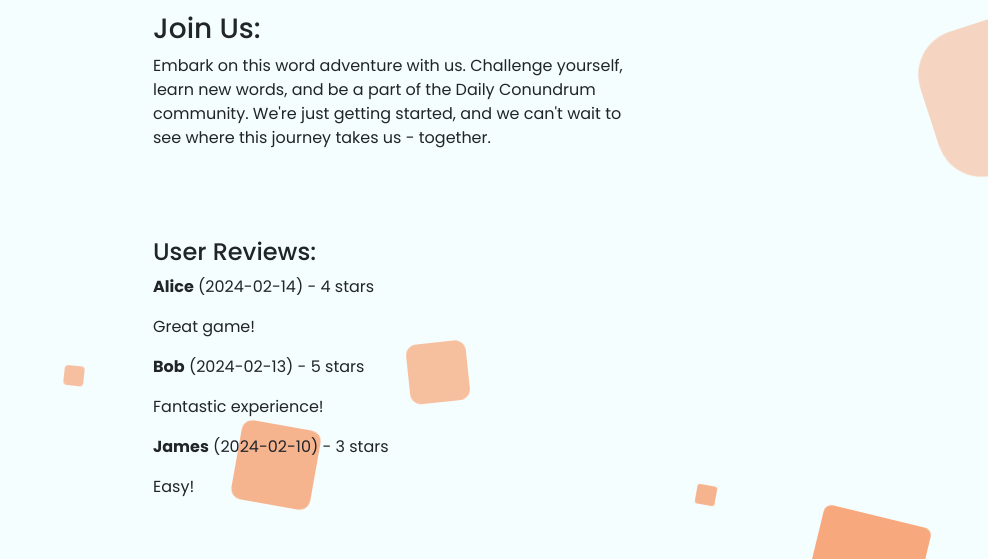
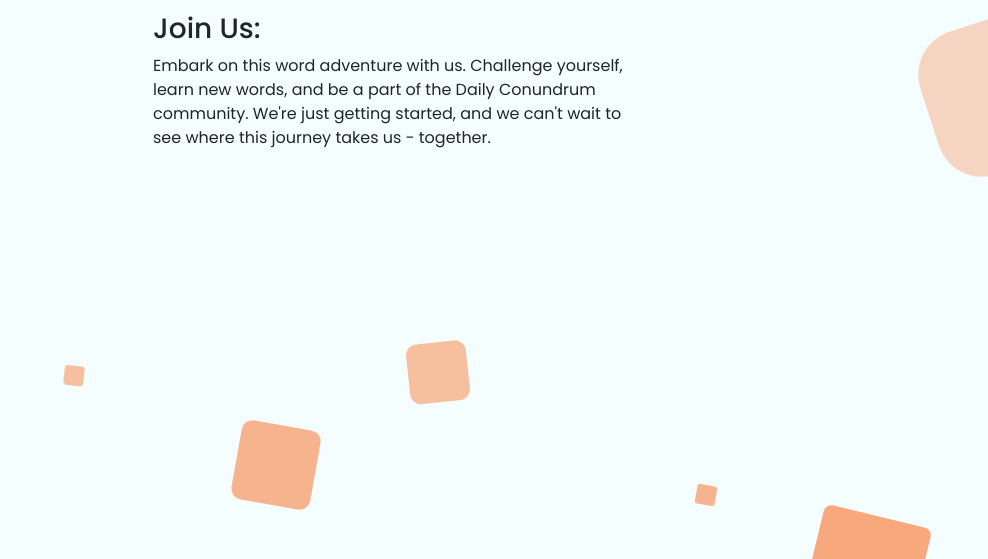
Before and after one commit to GT-XVII/DailyConundrum, a Flask app: page /about in a window 1280 px wide. Shown: the part 1310-1869 px from the top of the page, without its empty margins (292-1280 px from the left). Run offline with Flask 3, Linux system fonts and the light colour scheme.

Commit message:
removed reviews

```diff
--- a/main.py
+++ b/main.py
@@ -112,12 +112,6 @@ def scoreboard():
 def about():
     return render_template("about.html")
 
-@app.route('/reviews')
-def reviews():
-    with open('reviews.json') as file:
-        reviews_data = json.load(file)
-    return jsonify(reviews_data)
-
 @app.route("/contact", methods=["GET", "POST"])
 def contact():
     submission_success = False
--- a/reviews.json
+++ /dev/null
@@ -1,5 +0,0 @@
-[
-    {"name": "Alice", "date": "2024-02-14", "rating": 4, "comment": "Great game!"},
-    {"name": "Bob", "date": "2024-02-13", "rating": 5, "comment": "Fantastic experience!"},
-    {"name": "James", "date": "2024-02-10", "rating": 3, "comment": "Easy!"}
-]
--- a/static/base.js
+++ b/static/base.js
@@ -18,22 +18,3 @@ const showRules = () => {
         body.style.overflow = 'auto';
     }
 }
-
-fetch('/reviews')
-  .then(response => response.json())
-  .then(data => {
-    const reviewSection = document.getElementById('review-section');
-    reviewSection.innerHTML = '';
-    data.forEach(review => {
-      reviewSection.innerHTML += `
-        <div class="review">
-          <p><strong>${review.name}</strong> (${review.date}) - ${review.rating} stars</p>
-          <p>${review.comment}</p>
-        </div>
-      `;
-    });
-  })
-  .catch(error => {
-    console.error('Error fetching reviews:', error);
-    document.getElementById('review-section').innerHTML = 'Error loading reviews.';
-  });
--- a/templates/about.html
+++ b/templates/about.html
@@ -49,10 +49,6 @@
     <br>
     <br>
 
-    <h4>User Reviews:</h4>
-    <div id="review-section" class="review-container">
-    </div>
-
 </div>
 </div>
 {% endblock %}
```
Also changed, not shown: app.py (deleted).
